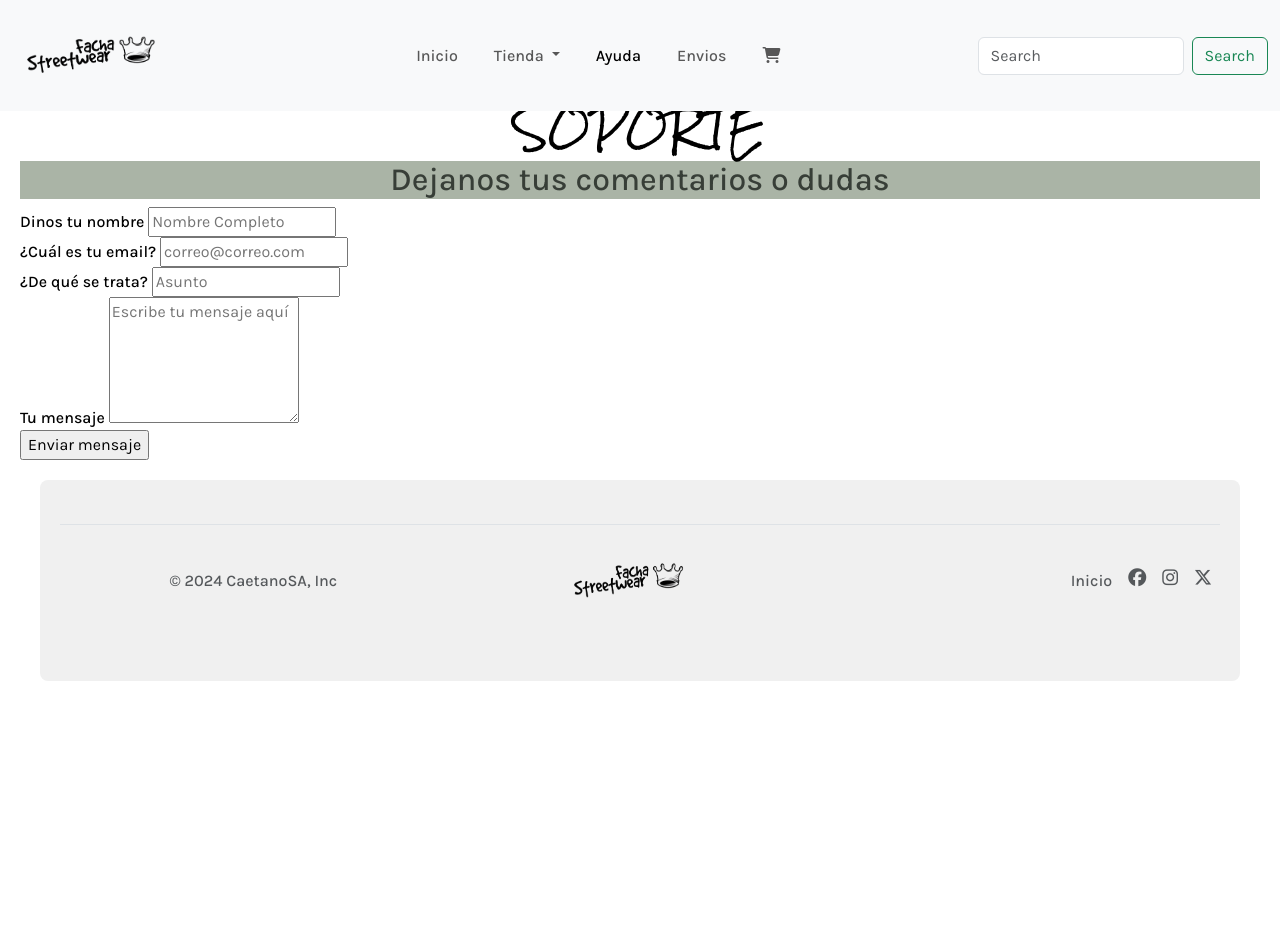
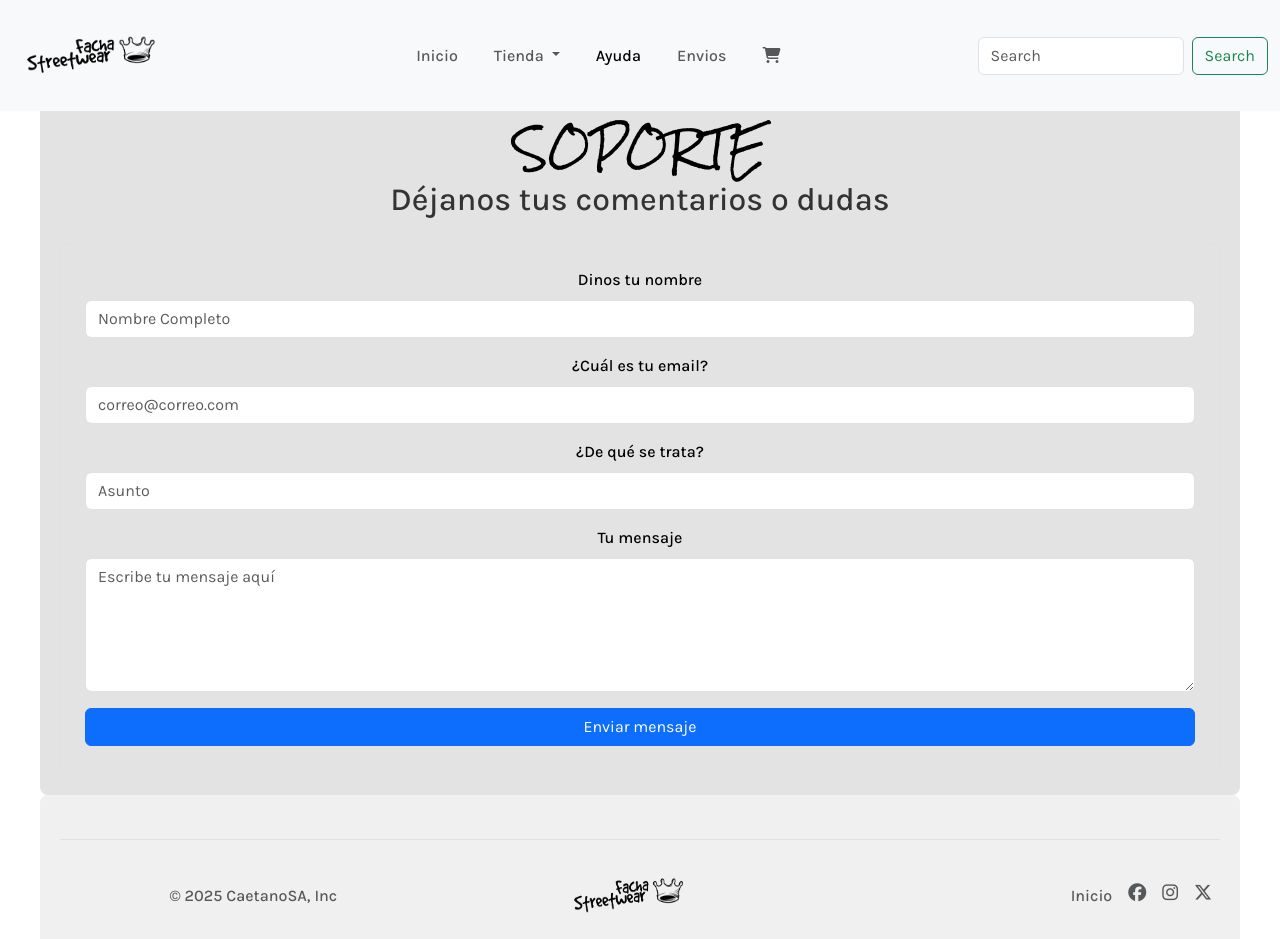
Before and after one commit to caetano123/PaginaCoderHouse, a plain HTML site: page pages/ayuda.html in a window 1280 px wide. Shown: the top 939 px of the page. Before the commit the page ends 800 px from the top, so only its background shows below. Drawn offline with nearby package versions, Linux system fonts and the light colour scheme; a web font is replaced by a local one.

Commit message:
Actualización de la página principal, mejora del carrusel y mejora de pagina Ayuda

```diff
--- a/css/style.css
+++ b/css/style.css
@@ -1,4 +1,3 @@
-
 /* GOOGLE FONTS */
 @import url('https://fonts.googleapis.com/css2?family=Karla:ital,wght@0,200..800;1,200..800&family=Roboto+Condensed:ital,wght@0,100..900;1,100..900&family=Rock+Salt&family=Sedgwick+Ave+Display&display=swap');
 
@@ -101,21 +100,6 @@ nav ul li a:hover {
     align-items: center;
 }
 
-  /* Estilos para el título */
-  #TituloPag {
-    position: absolute;
-    top: 20px;
-    left: 50%;
-    transform: translateX(-50%);
-    z-index: 10;
-    color: white;
-    font-size: 2.5rem;
-    text-shadow: 2px 2px 4px rgba(0, 0, 0, 0.5);
-  }
-
-
-
-
 
 
 /* Estilos para el carrusel */
@@ -197,7 +181,8 @@ nav ul li a:hover {
     left: 0;
     width: 100%;
     height: 100%;
-    z-index: 10; /* Asegura que esté por encima */
+    z-index: 10;
+    /* Asegura que esté por encima */
     display: flex;
     justify-content: center;
     align-items: center;
@@ -225,11 +210,6 @@ nav ul li a:hover {
     padding: 5px 10px;
     border-radius: 5px;
 }
-
-
-
-
-
 
 .carouseles {
     margin-bottom: 50px;
@@ -273,7 +253,8 @@ nav ul li a:hover {
     object-fit: cover;
 }
 
-  .card-title, .card-text {
+.card-title,
+.card-text {
     white-space: nowrap;
     overflow: hidden;
     text-overflow: ellipsis;
@@ -308,6 +289,7 @@ nav ul li a:hover {
     background-color: rgb(53, 55, 50);
     padding: 5px 0;
 }
+
 .fondoFooter {
     background-color: rgb(88, 91, 83);
     padding: 5px 0;
@@ -325,7 +307,8 @@ nav ul li a:hover {
     color: #888888;
 }
 
-footer .copy, .textCenter {
+footer .copy,
+.textCenter {
     text-align: center;
 }
 
@@ -335,14 +318,9 @@ footer .contactoFooter {
 }
 
 
-
-
-
-
-
 /* Estilo del sidebar */
 .sidebar {
-    justify-content:start;
+    justify-content: start;
     width: 250px;
     background-color: #f3f4f6;
     padding: 20px;
@@ -367,7 +345,7 @@ footer .contactoFooter {
     width: 100%;
 }
 
-/* Estilo de los enlaces del menú */
+/* Estilo de los enlaces del menú en tienda */
 .menu a {
     display: block;
     text-decoration: none;
@@ -393,21 +371,6 @@ main {
     padding: 20px;
 }
 
-/* Estilos aplicados solo en ayuda */
-.encabezadoContacto, .encabezadoContacto2 {
-    text-align: center;
-}
-
-.encabezadoContacto2 {
-    color: rgba(11, 17, 12, 0.721);
-    background-color: rgb(170, 180, 166);
-}
-
-.direccion span {
-    font-weight: 700;
-    color: rgb(47, 24, 140);
-}
-
 /* Estilos aplicados solo en envíos */
 .mapa-section {
     display: flex;
@@ -427,7 +390,6 @@ main {
     border-radius: 8px;
 }
 
-
 /* Estilos aplicados solo en carrito */
 .linea {
     border: 0;
@@ -445,9 +407,16 @@ main {
     text-align: center;
 }
 
+/*Form Ayuda estilo*/
+
+.form-color {
+    background-color: #e3e3e3;
+}
+
 
 
 @media (max-width: 576px) {
+
     .categoria-texto {
         font-size: 1rem;
         padding: 3px 8px;
@@ -459,6 +428,13 @@ main {
 }
 
 @media (max-width: 768px) {
+
+    .banner .carousel-item img {
+        width: 100vw;
+        height: 60vh;
+        object-fit: cover;
+    }
+
     .categoria-texto {
         font-size: 1.1rem;
     }
@@ -474,7 +450,8 @@ main {
         border-right: none;
         border-top: 1px solid #ddd;
         padding: 15px;
-        order: 100; /* Se coloca al final */
+        order: 100;
+        /* Se coloca al final */
     }
 
     /* Asegurar que el menú sigue funcionando bien */
--- a/pages/ayuda.html
+++ b/pages/ayuda.html
@@ -25,8 +25,8 @@
     <nav class="navbar fixed-top navbar-expand-lg bg-body-tertiary">
       <div class="container-fluid">
         <a class="navbar-brand" href="../index.html">
-          <img src="../assets/img/logoReal.png" alt="Logo"  class="me-3">
-      </a>
+          <img src="../assets/img/logoReal.png" alt="Logo" class="me-3">
+        </a>
         <button class="navbar-toggler" type="button" data-bs-toggle="collapse" data-bs-target="#navbarScroll"
           aria-controls="navbarScroll" aria-expanded="false" aria-label="Toggle navigation">
           <span class="navbar-toggler-icon"></span>
@@ -74,33 +74,32 @@
     </nav>
   </header>
 
-  <main>
-
-    <h1 class="encabezadoContacto">SOPORTE</h1>
-    <h2 class="encabezadoContacto2">Dejanos tus comentarios o dudas</h2>
+  <main class="container py-4 form-color">
+    <h1 class="text-center mt-3">SOPORTE</h1>
+    <h2 class="text-center mb-4">Déjanos tus comentarios o dudas</h2>
 
     <form action="">
-      <fieldset>
-        <div>
-          <label for="nombre">Dinos tu nombre</label>
-          <input type="text" name="nombre" id="nombre" placeholder="Nombre Completo" />
+      <fieldset class="border p-4 rounded">
+        <div class="mb-3">
+          <label for="nombre" class="form-label">Dinos tu nombre</label>
+          <input type="text" name="nombre" id="nombre" class="form-control" placeholder="Nombre Completo" />
         </div>
-        <div>
-          <label for="email">¿Cuál es tu email?</label>
-          <input type="email" name="email" id="email" placeholder="correo@correo.com" required />
+        <div class="mb-3">
+          <label for="email" class="form-label">¿Cuál es tu email?</label>
+          <input type="email" name="email" id="email" class="form-control" placeholder="correo@correo.com" required />
         </div>
-        <div>
-          <label for="asunto">¿De qué se trata?</label>
-          <input type="text" name="asunto" id="asunto" placeholder="Asunto" />
+        <div class="mb-3">
+          <label for="asunto" class="form-label">¿De qué se trata?</label>
+          <input type="text" name="asunto" id="asunto" class="form-control" placeholder="Asunto" />
         </div>
-        <div>
-          <label for="mensaje">Tu mensaje</label>
-          <textarea name="mensaje" id="mensaje" placeholder="Escribe tu mensaje aquí" rows="5" required></textarea>
+        <div class="mb-3">
+          <label for="mensaje" class="form-label">Tu mensaje</label>
+          <textarea name="mensaje" id="mensaje" class="form-control" placeholder="Escribe tu mensaje aquí" rows="5"
+            required></textarea>
         </div>
-        <input type="submit" value="Enviar mensaje" />
+        <button type="submit" class="btn btn-primary w-100">Enviar mensaje</button>
       </fieldset>
     </form>
-
 
   </main>
 
@@ -108,27 +107,31 @@
 
   <div class="container footerDiv">
     <footer class="d-flex flex-wrap justify-content-between align-items-center py-3 my-4 border-top">
-      <p class="col-md-4 mb-0 text-body-secondary">© 2024 CaetanoSA, Inc</p>
+      <p class="col-md-4 mb-0 text-body-secondary">© 2025 CaetanoSA, Inc</p>
 
-      <a href="/" class="col-md-4 d-flex align-items-center justify-content-center mb-3 mb-md-0 me-md-auto link-body-emphasis text-decoration-none">
+      <a href="/"
+        class="col-md-4 d-flex align-items-center justify-content-center mb-3 mb-md-0 me-md-auto link-body-emphasis text-decoration-none">
         <img class="bi me-2" width="150" height="80" src="../assets/img/logoReal.png" alt="logoReal"></img>
       </a>
 
       <ul class="nav col-md-4 justify-content-end">
         <li class="nav-item"><a href="../index.html" class="nav-link px-2 text-body-secondary">Inicio</a></li>
-        <li class="nav-item"><a href="https://www.facebook.com/" target="_blank"><i class="fa-brands fa-facebook nav-link px-2 text-body-secondary"></i></a></li>
-        <li class="nav-item"><a href="https://www.instagram.com/" target="_blank"><i class="fa-brands fa-instagram nav-link px-2 text-body-secondary"></i></a></li>
-        <li class="nav-item"><a href="https://twitter.com" target="_blank"><i class="fa-brands fa-x-twitter nav-link px-2 text-body-secondary"></i></a></li>
+        <li class="nav-item"><a href="https://www.facebook.com/" target="_blank"><i
+              class="fa-brands fa-facebook nav-link px-2 text-body-secondary"></i></a></li>
+        <li class="nav-item"><a href="https://www.instagram.com/" target="_blank"><i
+              class="fa-brands fa-instagram nav-link px-2 text-body-secondary"></i></a></li>
+        <li class="nav-item"><a href="https://twitter.com" target="_blank"><i
+              class="fa-brands fa-x-twitter nav-link px-2 text-body-secondary"></i></a></li>
       </ul>
     </footer>
   </div>
 
 
 
- <!--Script Bootstrap-->
- <script src="https://cdn.jsdelivr.net/npm/bootstrap@5.3.3/dist/js/bootstrap.bundle.min.js"
- integrity="sha384-YvpcrYf0tY3lHB60NNkmXc5s9fDVZLESaAA55NDzOxhy9GkcIdslK1eN7N6jIeHz"
- crossorigin="anonymous"></script>
+  <!--Script Bootstrap-->
+  <script src="https://cdn.jsdelivr.net/npm/bootstrap@5.3.3/dist/js/bootstrap.bundle.min.js"
+    integrity="sha384-YvpcrYf0tY3lHB60NNkmXc5s9fDVZLESaAA55NDzOxhy9GkcIdslK1eN7N6jIeHz"
+    crossorigin="anonymous"></script>
 </body>
 
 
```
Also changed, not shown: index.html (+7 -8 lines), pages/carrito.html (+2 -2 lines), pages/detalles.html (+1 -1 lines), pages/envios.html (+2 -2 lines), pages/tienda.html (+1 -1 lines), assets/img/banner.jpg (deleted), assets/img/banner2.jpg (deleted), assets/img/hideout.svg (deleted), assets/img/logo-whatsapp.png (deleted), assets/img/promo.png (deleted), 3 other files. Lines whose indentation alone changed are shown as unchanged.
